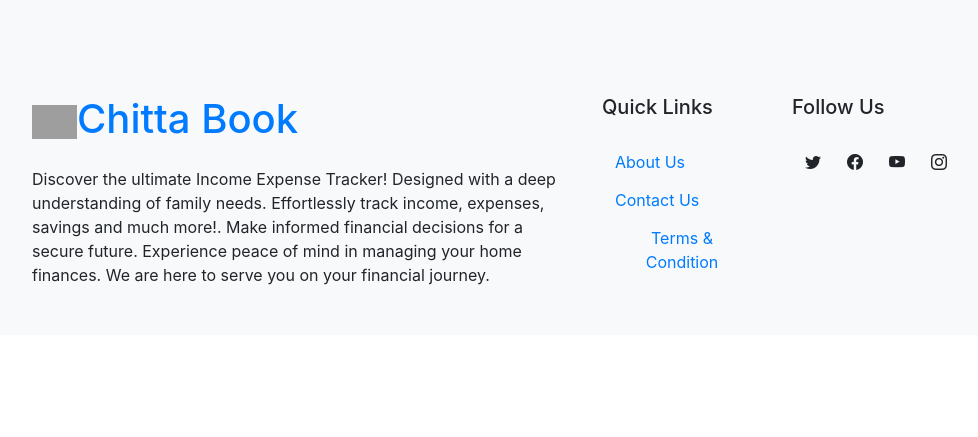
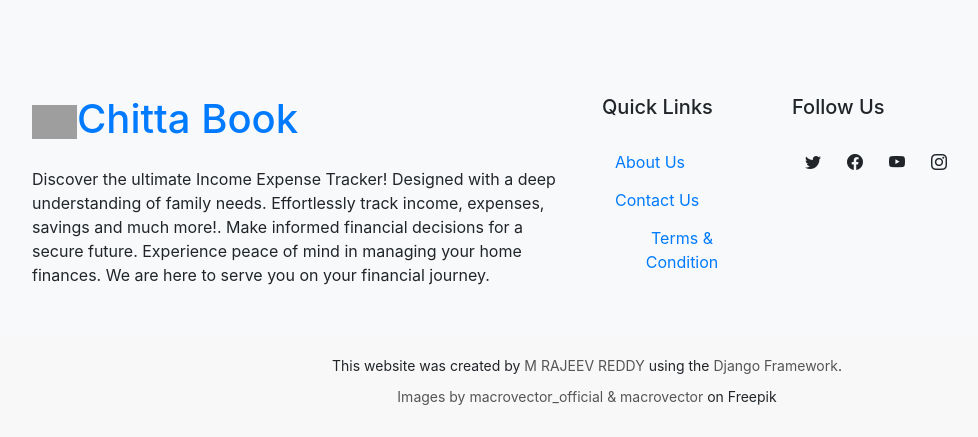
Before and after one commit to rajeevreddyms5/capstone, a Django app: page / in a window 1280 px wide. Shown: the part 1522-1959 px from the top of the page, without its empty margins (53-1031 px from the left). Before the commit the page ends 1807 px from the top, so only its background shows below. Run offline with Django 4.2, Linux system fonts and the light colour scheme; some libraries are stand-ins or nearby versions; some web fonts are replaced; grey boxes are pictures that could not be loaded.

Commit message:
added attribution footer

```diff
--- a/chittabook/static/chittabook/styles.css
+++ b/chittabook/static/chittabook/styles.css
@@ -79,3 +79,25 @@
 .smaller-image {
   width: 150px; /* Adjust the width value as per your requirement */
 }
+
+
+/* footer styles */
+.attribution {
+  background-color: #f8f8f8;
+  padding: 20px;
+  text-align: center;
+  font-size: 14px;
+}
+
+.attribution p {
+  margin-bottom: 10px;
+}
+
+.attribution a {
+  color: #555555;
+  text-decoration: none;
+}
+
+.attribution a:hover {
+  text-decoration: underline;
+}
--- a/chittabook/templates/chittabook/index.html
+++ b/chittabook/templates/chittabook/index.html
@@ -33,7 +33,7 @@
             <div class="row g-5">
                 <div class="col-lg-4 col-md-6">
                     <div class="d-flex align-items-start">
-                        <img class="img-fluid smaller-image" src="static/chittabook/img/easy.jpg" alt="">
+                        <img class="img-fluid smaller-image" src="static/chittabook/img/easy.png" alt="">
                         <div class="ps-4">
                             <h5 class="mb-3">Easy Expense Tracking</h5>
                             <span>Effortlessly track and manage your expenses in one place.</span>
@@ -125,6 +125,17 @@
         </div>
     </div>
     <!-- Footer End -->
+    <footer class="attribution">
+        <p>
+          This website was created by
+          <a href="">M RAJEEV REDDY</a>
+          using the <a href="">Django Framework</a>.
+        </p>
+        <p>
+            <a href="https://www.freepik.com/">Images by macrovector_official & macrovector</a> on Freepik
+        </p>
+    </footer>
+
 
 {% endblock %}
 
```
Also changed, not shown: chittabook/static/chittabook/img/easy.jpg (deleted), chittabook/static/chittabook/img/easy.png (added), chittabook/static/chittabook/img/index_image.jpg (deleted), chittabook/static/chittabook/img/indexphoto.svg (added), 5 other files.
